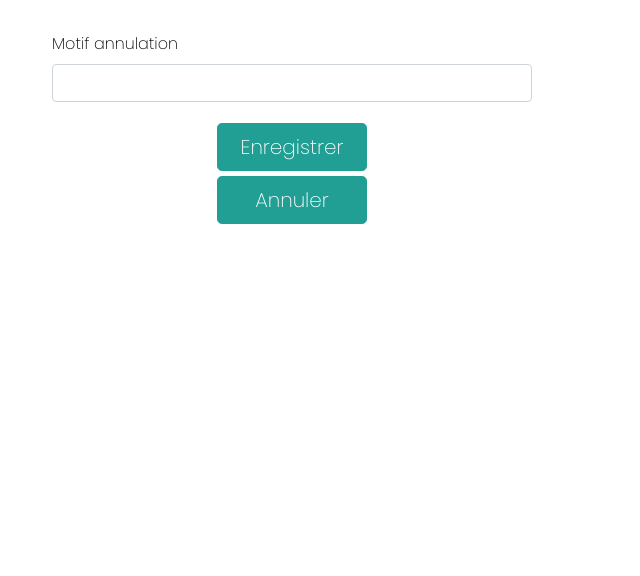
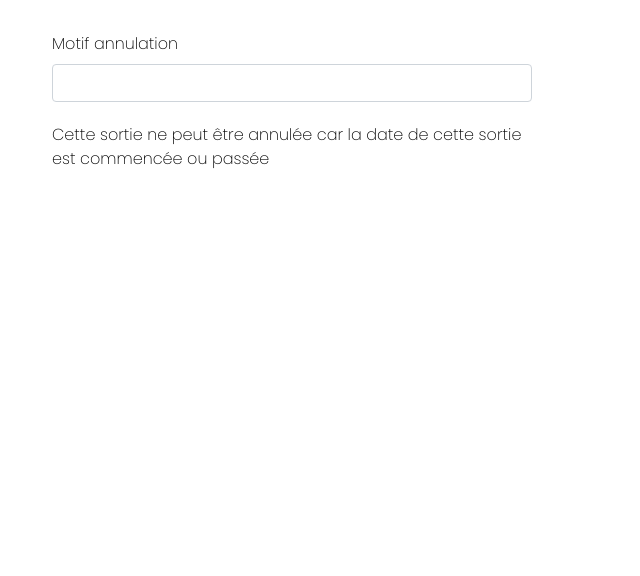
Before and after one commit to LaureQuiniou/ENI-sortie, a Symfony app: template templates/annuler_sortie/annulerSortie.html.twig in a window 1280 px wide. Shown: the part 374-950 px from the top of the page, without its empty margins (0-640 px from the left). Run offline with Twig, Linux system fonts and the light colour scheme; the template is opened without the code that fills it, so the values that code supplies are empty; form fields are guessed from the names that the template uses; some libraries are stand-ins or nearby versions.

Commit message:
annulation sortie3

```diff
--- a/templates/annuler_sortie/annulerSortie.html.twig
+++ b/templates/annuler_sortie/annulerSortie.html.twig
@@ -13,8 +13,12 @@
         <div>
             {{ form_start(annulationForm) }}
             {{ form_row(annulationForm.motifAnnulation) }}
+            {% if sortieChoisie.dateHeureDebut > date()  %}
             <button type="submit" class=" btn btn-lg btn-primary">Enregistrer</button>
             <button type="reset" class="btn btn-lg btn-primary">Annuler</button>
+            {% else %}
+                <p> Cette sortie ne peut être annulée car la date de cette sortie est commencée ou passée </p>
+            {% endif %}
             {{ form_end(annulationForm) }}
         </div>
 {% endblock %}
```
